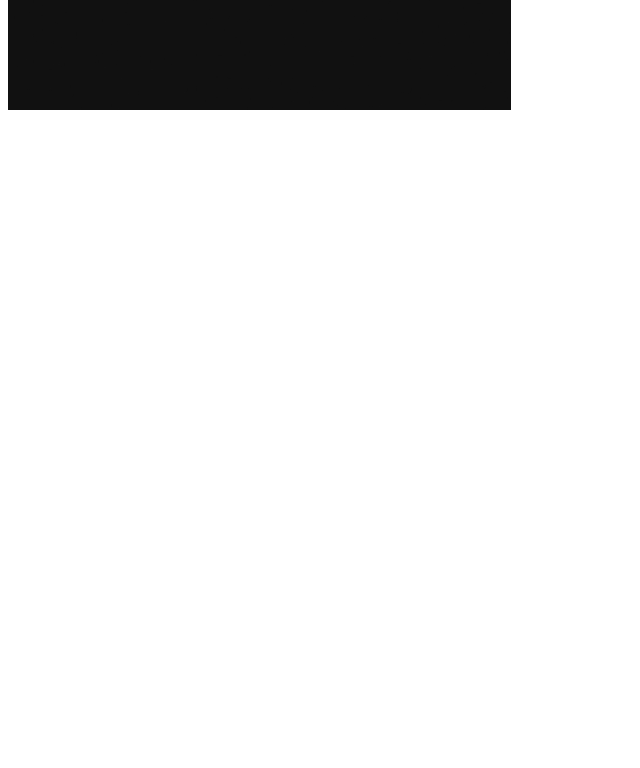
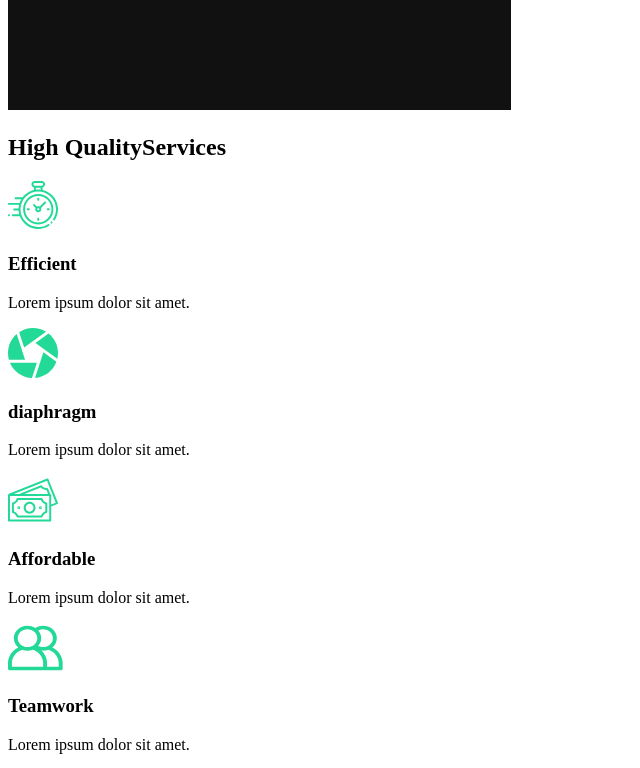
Before and after one commit to SwapzzzGit/React-Portfolio, a React (Create React App) app: page / in a window 1280 px wide. Shown: the part 860-1628 px from the top of the page, without its empty margins (0-640 px from the left). Before the commit the page ends 982 px from the top, so only its background shows below. Built offline with nearby package versions, Linux system fonts and the light colour scheme.

Commit message:
3. Services Section

```diff
--- /dev/null
+++ b/src/components/ServicesSection.js
@@ -0,0 +1,52 @@
+import React from "react";
+import clock from "../img/clock.svg";
+import diaphragm from "../img/diaphragm.svg";
+import money from "../img/money.svg";
+import teamwork from "../img/teamwork.svg";
+import home2 from "../img/home2.png";
+
+const ServicesSection = () => {
+  return (
+    <div className="services">
+      <div className="description">
+        <h2>
+          High <span>Quality</span>Services
+        </h2>
+        <div className="cards">
+          <div className="card">
+            <div className="icon">
+              <img src={clock} />
+              <h3>Efficient</h3>
+            </div>
+            <p>Lorem ipsum dolor sit amet.</p>
+          </div>
+          <div className="card">
+            <div className="icon">
+              <img src={diaphragm} />
+              <h3>diaphragm</h3>
+            </div>
+            <p>Lorem ipsum dolor sit amet.</p>
+          </div>
+          <div className="card">
+            <div className="icon">
+              <img src={money} />
+              <h3>Affordable</h3>
+            </div>
+            <p>Lorem ipsum dolor sit amet.</p>
+          </div>
+          <div className="card">
+            <div className="icon">
+              <img src={teamwork} />
+              <h3>Teamwork</h3>
+            </div>
+            <p>Lorem ipsum dolor sit amet.</p>
+          </div>
+        </div>
+      </div>
+      <div className="image">
+        <img src={home2} alt="Camera" />
+      </div>
+    </div>
+  );
+};
+export default ServicesSection;
--- a/src/pages/AboutUs.js
+++ b/src/pages/AboutUs.js
@@ -1,6 +1,12 @@
 import React from "react";
 import AboutSection from "../components/AboutSection";
+import ServicesSection from "../components/ServicesSection";
 const AboutUs = () => {
-  return <AboutSection />;
+  return (
+    <>
+      <AboutSection />
+      <ServicesSection />
+    </>
+  );
 };
 export default AboutUs;
```
